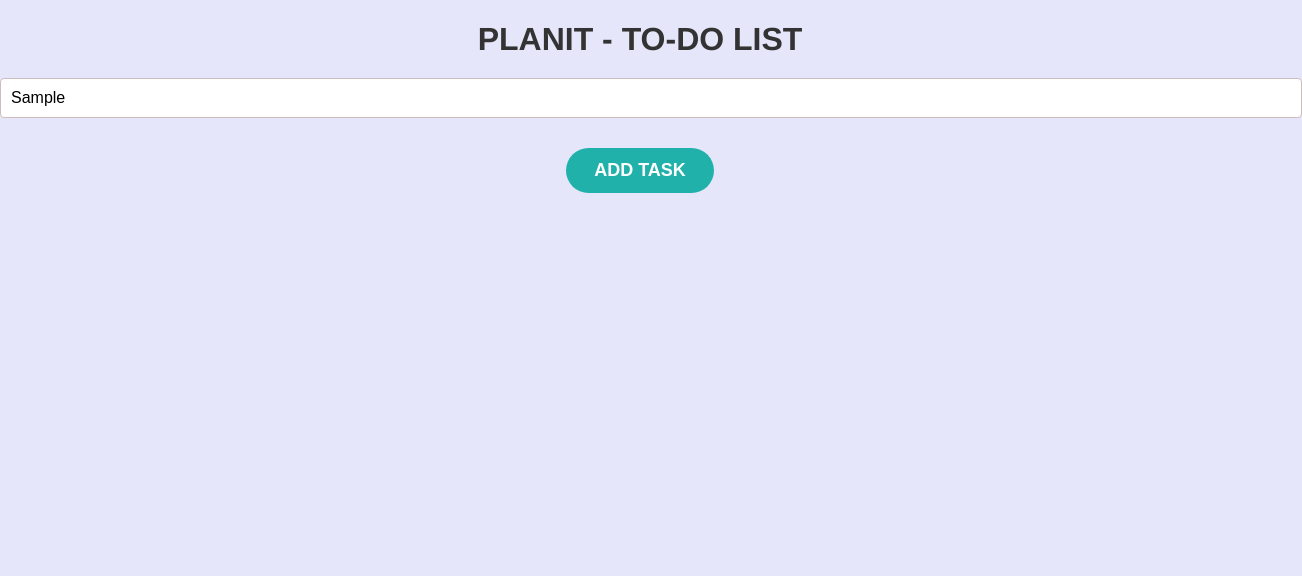
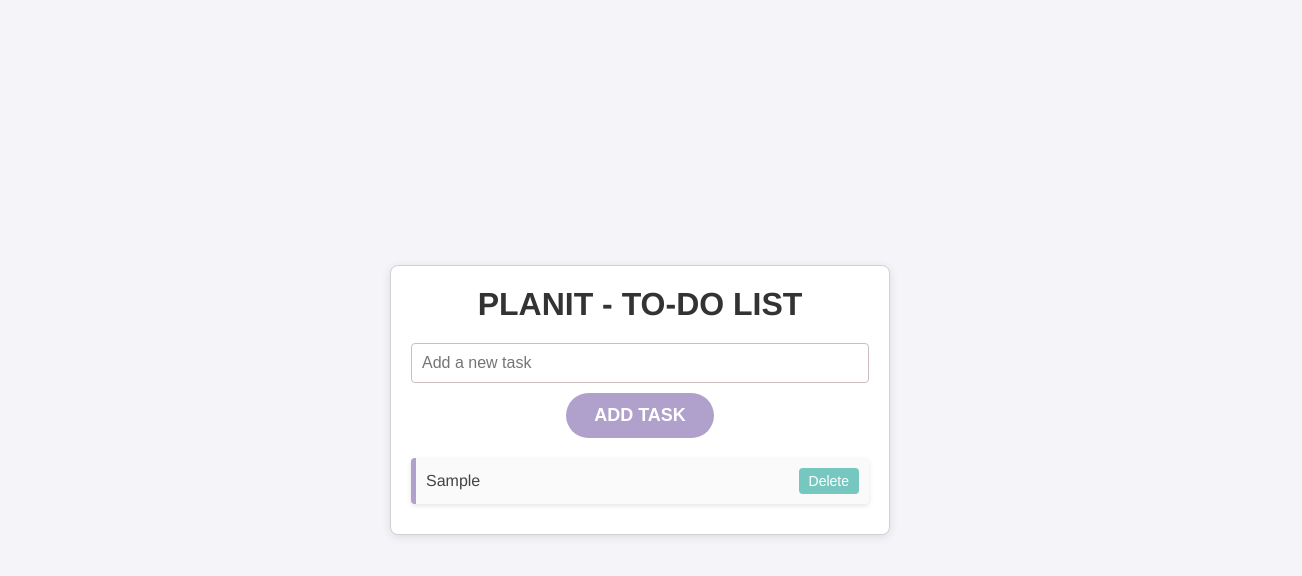
Before and after one commit to eyael-beep/ToDoList-page, a plain HTML site: page index.html in a window 1280 px wide. Both pictures are taken after typing "Sample" into the empty fields and a click on the button "ADD TASK". Shown: the whole page, 1302 px wide, since content can reach past the window. Drawn offline with Linux system fonts and the light colour scheme.

Commit message:
the css and java script is modified

```diff
--- a/index.html
+++ b/index.html
@@ -14,9 +14,10 @@
       </header>
       <div class="todo-input-section">
         <input type="text" class="todo-input" placeholder="Add a new task">
-        <button id="add-task-btn" class="add-task-btn">Add Task</button>
+        <button class="add-task-btn" class="add-task-btn">Add Task</button>
       </div>
       <ul class="todo-list"></ul>
     </div>
   </body>
+  <script src="script.js"></script>
 </html>
--- a/script.js
+++ b/script.js
@@ -0,0 +1,26 @@
+const inputField = document.querySelector('.todo-input');
+const addTaskButton = document.querySelector('.add-task-btn');
+const todoList = document.querySelector('.todo-list');
+
+addTaskButton.addEventListener('click', () => {
+  const taskText = inputField.value.trim();
+
+  if (taskText !== '') {
+    const taskItem = document.createElement('li');
+    taskItem.classList.add('task-item');
+    taskItem.textContent = taskText;
+
+    const deleteBtn = document.createElement('button');
+    deleteBtn.classList.add('delete-btn');
+    deleteBtn.textContent = 'Delete';
+
+    deleteBtn.addEventListener('click', () => {
+      todoList.removeChild(taskItem);
+    });
+
+    taskItem.appendChild(deleteBtn);
+    todoList.appendChild(taskItem);
+
+    inputField.value = '';
+  }
+});
--- a/style.css
+++ b/style.css
@@ -1,39 +1,66 @@
-
-body {
-  background-color: #e6e6fa;
-  color: #333333;
+/* Apply border-box to all elements */
+* {
   margin: 0;
   padding: 0;
-  font-family: 'Helvetica Neue', Arial, sans-serif;
+  box-sizing: border-box; /* Ensure padding and borders are inside the element's width */
 }
 
-.todo-container{
-  background-color: white;
-  width: 100%;
-  max-width: 500px;
-  padding: 8px;
+/* Body styling */
+body {
+  background-color: #f4f4f9;  /* Soft light lavender background */
+  color: #444;  /* Dark gray text */
+  font-family: 'Helvetica Neue', Arial, sans-serif; /* Font family */
+  display: flex;
+  justify-content: center; /* Center content horizontally */
+  align-items: center; /* Center content vertically */
+  height: 100vh; /* Take full height of the viewport */
+}
+
+/* Todo Container */
+.Todo-Container {
+  background-color: #ffffff;  /* White container */
+  border: 1px solid #d1d1d1; /* Light gray border */
+  box-shadow: 0 2px 5px rgba(0, 0, 0, 0.1);  /* Soft shadow */
+  width: 90%; /* Take 90% of the viewport width, adjust as needed */
+  max-width: 500px; /* Limit the maximum width to 500px */
+  padding: 20px;
   border-radius: 8px;
   box-shadow: 0 2px 10px rgba(0, 0, 0, 0.1);
+  margin: 0 auto; /* Center the container */
 }
+
+/* Header styling */
 header h1 {
   text-align: center;
-  font-size:32px;
+  font-size: 32px;
   margin-bottom: 20px;
   color: #333;
   text-transform: uppercase;
   font-weight: bold;
 }
-.todo-input{
-  width: 100%;
+
+/* Input field section */
+.todo-input-section {
+  margin-bottom: 20px;
+  display: flex;
+  flex-direction: column; /* Stack input and button vertically */
+  align-items: center; /* Center input and button */
+}
+
+/* Styling for the input field */
+.todo-input {
+  width: 100%; /* Make input field 100% of the container */
   padding: 10px;
   margin-bottom: 10px;
   border: 1px solid #cdbdbd;
   border-radius: 4px;
   font-size: 16px;
+  box-sizing: border-box;
+}
 
-}
-.add-task-btn{
-  background-color: #20B2AA;
+/* Button styling */
+.add-task-btn {
+  background-color: #b0a1cc;  /* Muted lavender button */
   color: white;
   border: none;
   padding: 12px 28px;
@@ -44,19 +71,26 @@ header h1 {
   text-transform: uppercase;
   transition: transform 0.3s ease, background-color 0.3s ease;
   display: block;
-  margin: 20px auto;
+  margin: 0 auto; /* Center the button */
 }
+
 .add-task-btn:hover {
-  background-color: #3CB371;
+  background-color: #9e8bb0;
   transform: scale(1.1);
 }
-.todo-list{
-    list-style-type: none;
-    padding: 0;
-    margin: 0;
-  }
+
+/* Styling for the todo list */
+.todo-list {
+  list-style-type: none;
+  padding: 0;
+  margin: 0;
+  width: 100%; /* Ensure todo list takes the full width of the container */
+}
+
+/* Styling for each task item */
 .todo-list li {
-  background-color: #fff;
+  background-color: #fafafa;  /* Very light gray for task items */
+  border-left: 5px solid #b0a1cc;
   padding: 10px;
   margin-bottom: 10px;
   border-radius: 4px;
@@ -64,23 +98,28 @@ header h1 {
   display: flex;
   justify-content: space-between;
   align-items: center;
-}
-/* Add hover effect on each task */
-#todo-list li:hover {
-  background-color: #f9f9f9;
+  width: 100%; /* Ensure task item takes the full width of the input field */
+  box-sizing: border-box;
 }
 
+/* Add hover effect on each task */
+.todo-list li:hover {
+  background-color: #f1f1f1;
+}
+/* Delete Button Styling */
 .delete-btn {
-  background-color: #ff6347;
-  color: white;
-  border: none;
-  padding: 5px 12px;
-  border-radius: 4px;
-  cursor: pointer;
-  transition: background-color 0.3s ease;
-  font-size: 14px;
+  background-color: #76c7c0;
+  color: white; /* White text on red background */
+  border: none; /* Remove default button border */
+  padding: 5px 10px; /* Padding for a comfortable clickable area */
+  border-radius: 4px; /* Rounded corners for a smooth look */
+  cursor: pointer; /* Indicates it's clickable */
+  font-size: 14px; /* Text size */
+  transition: background-color 0.3s ease, transform 0.3s ease; /* Smooth transitions */
 }
 
+/* Hover effect to provide visual feedback */
 .delete-btn:hover {
-  background-color: #e55347;
+  background-color: #66b0a1; /* Darker red when hovered */
+  transform: scale(1.05); /* Slight zoom effect when hovered */
 }
```
